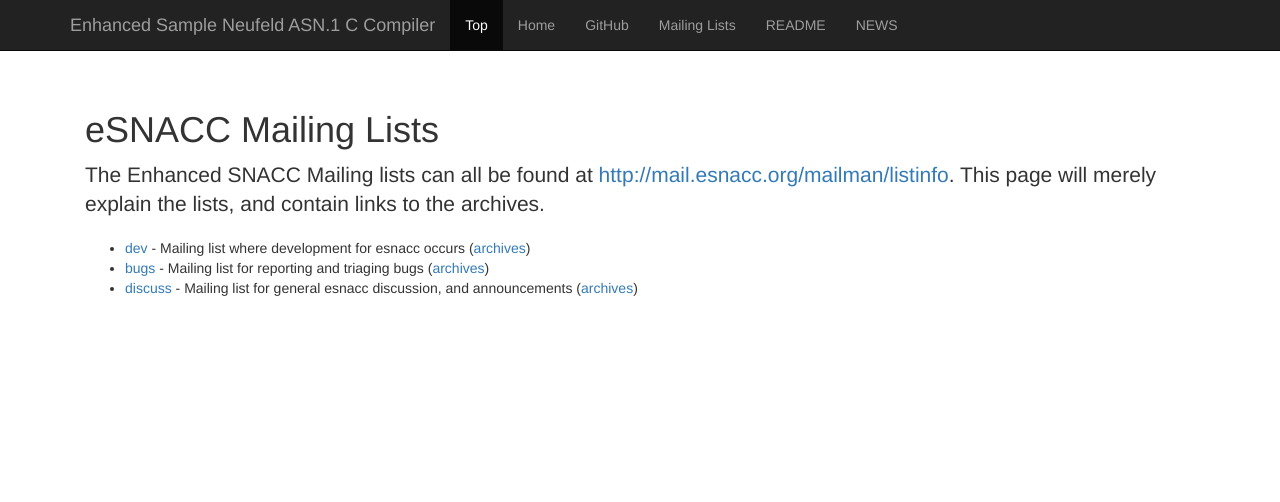
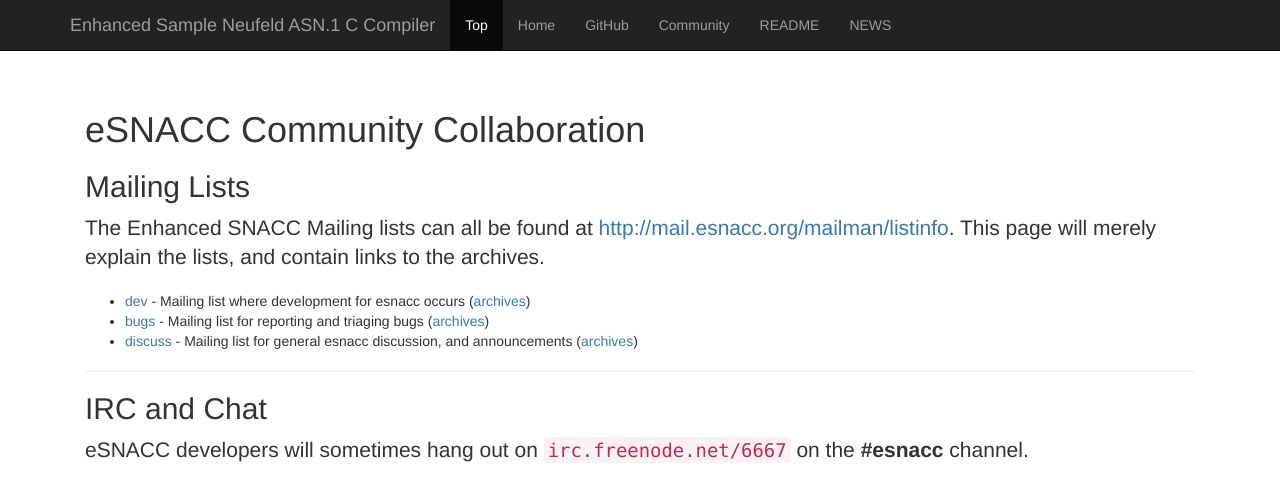
Before and after one commit to esnacc/esnacc.github.io, a Jekyll site: the page built from community.html, in a window 1280 px wide. Shown: the top 502 px of the page. Built offline with Jekyll 4.4.1, drawn with Linux system fonts in a browser that asks for light colours; nearby versions of some CDN libraries.

Commit message:
Add IRC as collaboration medium.
IRC is now also a collaboration medium.

```diff
--- a/_layouts/default.html
+++ b/_layouts/default.html
@@ -26,7 +26,7 @@
               <li class="active"><a href="#">Top</a></li>
               <li><a href="http://esnacc.org">Home</a></li>
               <li><a href="https://github.com/esnacc/esnacc-ng">GitHub</a></li>
-              <li><a href="http://esnacc.org/mail.html">Mailing Lists</a></li>
+              <li><a href="http://esnacc.org/community.html">Community</a></li>
               <li><a href="https://github.com/esnacc/esnacc-ng/blob/master/README.md">README</a></li>
               <li><a href="https://github.com/esnacc/esnacc-ng/blob/master/NEWS">NEWS</a></li>
           </ul>
--- a/mail.html
+++ b/community.html
@@ -1,10 +1,11 @@
 ---
 layout: default
-title: 'Mailing Lists'
+title: 'Community Collaboration'
 ---
 
-<h1>eSNACC Mailing Lists</h1>
+<h1>eSNACC Community Collaboration</h1>
 
+<h2>Mailing Lists</h2>
 <p class="lead">
     The Enhanced SNACC Mailing lists can all be found at <a href="http://mail.esnacc.org/mailman/listinfo">http://mail.esnacc.org/mailman/listinfo</a>.  This page will merely explain the lists, and contain links to the archives.
 </p>
@@ -16,3 +17,8 @@
         <li><a href="http://mail.esnacc.org/mailman/listinfo/discuss">discuss</a> - Mailing list for general esnacc discussion, and announcements (<a href="http://mail.esnacc.org/pipermail/discuss">archives</a>)</li>
     </ul>
 </p>
+
+<hr/>
+
+<h2>IRC and Chat</h2>
+<p class="lead">eSNACC developers will sometimes hang out on <code>irc.freenode.net/6667</code> on the <b>#esnacc</b> channel.</p>
```
